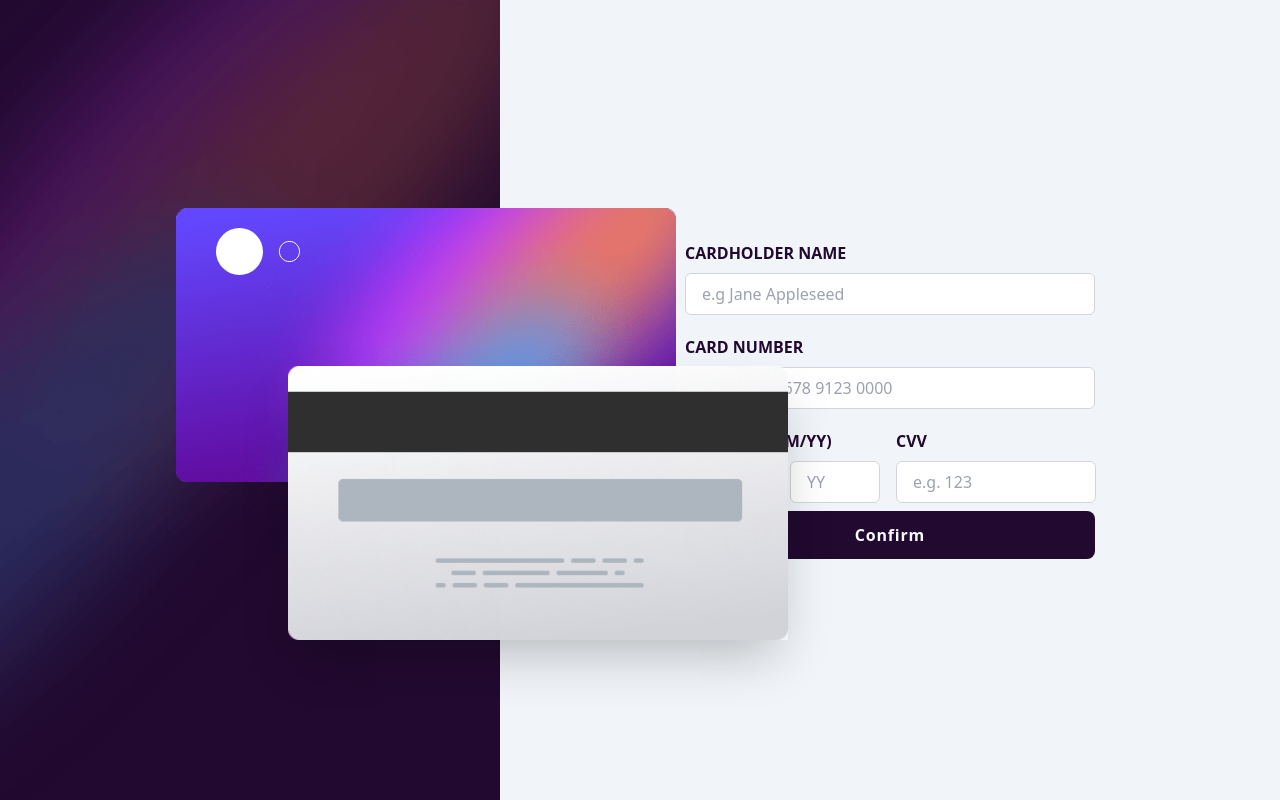
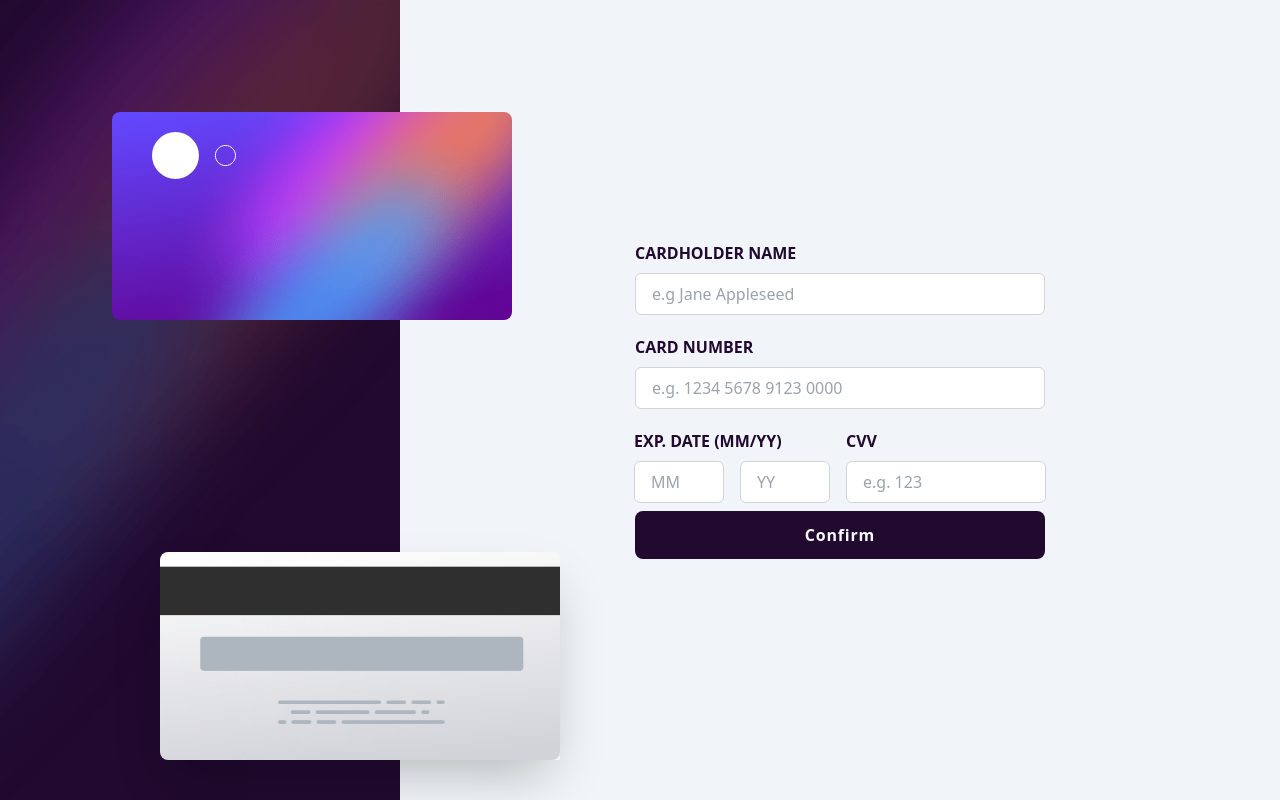
Before and after one commit to Guidotss/interactive-card, a Next.js app: page / in a window 1280 px wide. Built offline with nearby package versions, Linux system fonts and the light colour scheme.

Commit message:
Limitando la cantidad de numeros a 16 de la tarjeta

```diff
--- a/src/app/page.tsx
+++ b/src/app/page.tsx
@@ -8,17 +8,17 @@ export default function Home() {
       <div>
 
         <Image
-          className="h-screen"
+          className="h-screen sm:w-[400px] object-cover"
           src="/images/bg-main-desktop.png"
           alt="Picture of the author"
           width={500}
           height={500}
         />
       </div>
-      <div className="absolute z-10 left-44 top-52">
+      <div className="absolute z-10 left-44 top-52 sm:top-28 sm:left-28">
         <CardFront/>
       </div>
-      <div className="absolute z-10 left-72 bottom-40 shadow-2xl">
+      <div className="absolute z-10 left-72 bottom-40 sm:bottom-10 sm:left-40 shadow-2xl">
         <CardBack/>
       </div>
       <div className="flex-1">
--- a/src/components/CardBack.tsx
+++ b/src/components/CardBack.tsx
@@ -3,6 +3,7 @@ import Image from "next/image"
 export const CardBack = () => {
   return (
     <Image
+        className="sm:w-[400px] h-52 sm:rounded-lg object-cover"
         src="/images/bg-card-back.png"
         alt="Picture of the author"
         width={500}
--- a/src/components/CardFront.tsx
+++ b/src/components/CardFront.tsx
@@ -1,43 +1,48 @@
-'use client'
-import Image from "next/image"
-import { CardLogo } from "./icons"
-import { useNewUser } from "@/hooks"
-import { useContext } from 'react';
+"use client";
+import Image from "next/image";
+import { CardLogo } from "./icons";
+import { useNewUser } from "@/hooks";
+import { useContext } from "react";
 import { CardContext } from "@/context";
 
 export const CardFront = () => {
-
-  const { cardName,cardNumber,cvv,expDate } =  useContext(CardContext)
+  const { cardName, cardNumber, cvv, expDate } = useContext(CardContext);
   console.log({
     cardName,
     cardNumber,
     cvv,
-    expDate
-  })
+    expDate,
+  });
 
   return (
     <div>
       <div className="absolute mt-5 ml-10">
-            <CardLogo/>
+        <CardLogo />
       </div>
       <Image
-            className="object-cover"
+        className="object-cover sm:w-[400px] h-52 sm:rounded-lg"
         src="/images/bg-card-front.png"
         alt="Picture of the author"
         width={500}
         height={500}
       />
-        <div className="absolute mt-10 ml-10 text-slate-50 top-40 text-2xl font-semibold tracking-widest">
-          { cardNumber.split('').map((number, index) => {
+      <div className="absolute mt-10 ml-10 text-slate-50 top-40 text-2xl font-semibold tracking-widest sm:top-32 sm:mt-2">
+        <span>
+          {cardNumber.split("").map((char, index) => {
+            if(index === 0) {
+              return "0000 0000 0000 0000" - char.length;
+            }
             if (index < 4) {
-              return number
-            } else if (index % 4 === 0) {
-              return ` ${number}`
-            } else {
-              return number
+              return char;
             }
-          })}
+            if (index % 4 === 0) {
+              return " " + char;
+            }
+
+          }).join("")}
+
+        </span>
       </div>
     </div>
-  )
-}
+  );
+};
--- a/src/context/CardProvider.tsx
+++ b/src/context/CardProvider.tsx
@@ -27,6 +27,8 @@ export const CardProvider: FC<CardProviderProps> = ({ children }) => {
     const [ state, dispatch ] = useReducer(cardReducer, CARD_INITIAL_STATE);
 
     const setCardNumber = (cardNumber: string) => {
+        if(cardNumber.length > 16) return;
+        if(isNaN(Number(cardNumber))) return;
         dispatch({ type: '[Card] - SET_CARD_NUMBER', payload: cardNumber });
     }
 
```
Lines whose indentation alone changed are shown as unchanged.
